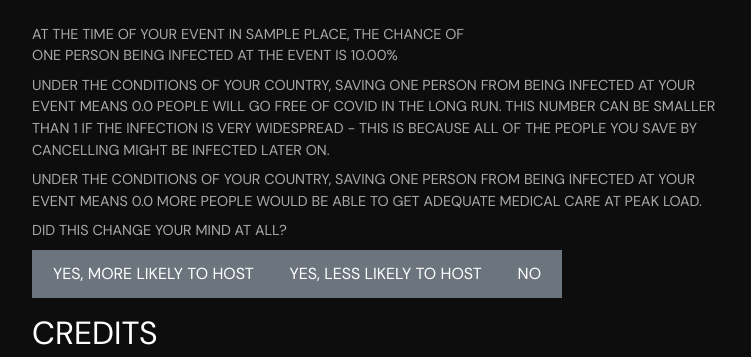
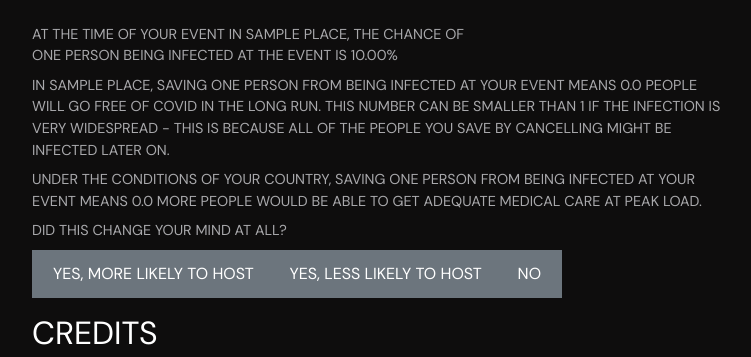
Before and after one commit to epidemics/covid, a FastAPI app: template src/server/templates/result-event-evaluation.html in a window 1280 px wide. Shown: the part 63-420 px from the top of the page, without its empty margins (68-819 px from the left). Run offline with FastAPI, Linux system fonts and the light colour scheme; the template is opened without the code that fills it: most values are stand-ins (such as "Sample title", 1, 10 or a date in 2020); some libraries are stand-ins or nearby versions.

Commit message:
Update src/server/templates/result-event-evaluation.html

```diff
--- a/src/server/templates/result-event-evaluation.html
+++ b/src/server/templates/result-event-evaluation.html
@@ -12,7 +12,7 @@ content %}
 
   <!-- TODO: this outputs 0.0 when there is an error -->
   <label>
-    Under the conditions of your country, saving one person from being infected at your event means
+    In {{ place }}, saving one person from being infected at your event means
     <span class="longrun-infections">{{ '%0.1f'|format(excess_infections|float) }}</span>
     people will go free of COVID in the long run. This number can be smaller than 1 if the infection is very widespread - this is because all of the people you save by cancelling might be infected later on.
   </label>
```
